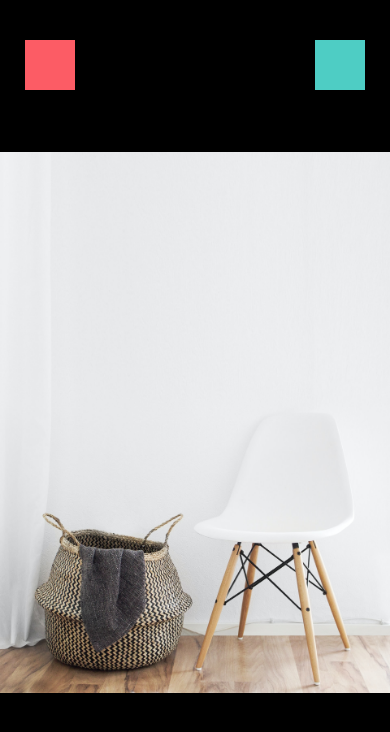
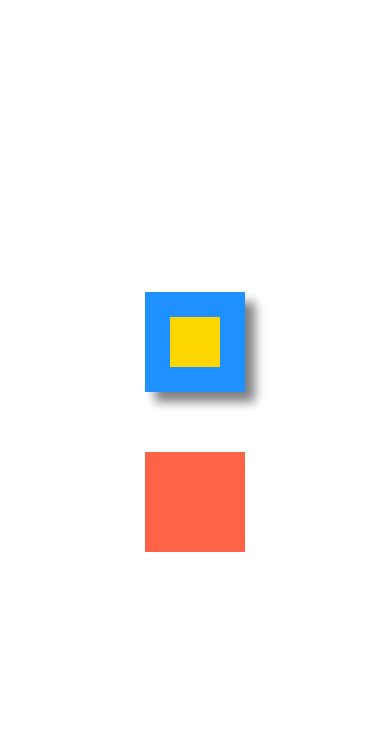
Before and after one commit to ariozone/selling-it, a React Native app: screen / in a window 390 px wide. Shown: the top 732 px of the page. Built offline with nearby package versions, Linux system fonts and the light colour scheme.

Commit message:
Style components created.

```diff
--- a/App.js
+++ b/App.js
@@ -8,8 +8,42 @@ import WelcomeScreen from "./app/screens/WelcomeScreen"
 export default function App() {
   return (
     // <WelcomeScreen>
+    // </WelcomeScreen>
+    // <ViewImageScreen></ViewImageScreen>
 
-    // </WelcomeScreen>
-    <ViewImageScreen></ViewImageScreen>
+    <View style={{
+      flex: 1,
+      justifyContent: 'center',
+      alignItems: 'center'
+    }}>
+      <View style={{
+        backgroundColor: 'dodgerblue',
+        width: 100,
+        height: 100,
+        shadowColor: 'gray',
+        shadowOffset: { width: 10, height: 10 },
+        shadowOpacity: 1,
+        shadowRadius: 10,
+        elevation: 30,
+        justifyContent: 'center',
+        alignItems: 'center',
+        marginBottom: 30
+
+
+      }}>
+        <View style={{
+          backgroundColor: 'gold',
+          width: 50,
+          height: 50
+        }}></View>
+      </View>
+      <View style={{
+        backgroundColor: 'tomato',
+        width: 100,
+        height: 100,
+        marginTop: 30
+      }}></View>
+
+    </View>
   )
 }
--- /dev/null
+++ b/app/config/colors.js
@@ -0,0 +1,4 @@
+export default {
+  primary: '#fc5c65',
+  secondary: '#4ECDC4'
+}
--- a/app/screens/ViewImageScreen.js
+++ b/app/screens/ViewImageScreen.js
@@ -1,5 +1,7 @@
 import React from 'react';
 import { Image, StyleSheet, View } from 'react-native';
+
+import colors from '../config/colors'
 
 function ViewImageScreen(props) {
   return (
@@ -25,7 +27,7 @@ const styles = StyleSheet.create({
   closeIcon: {
     width: 50,
     height: 50,
-    backgroundColor: '#fc5c65',
+    backgroundColor: colors.primary,
     position: 'absolute',
     top: 40,
     left: 25
@@ -33,7 +35,7 @@ const styles = StyleSheet.create({
   deleteIcon: {
     width: 50,
     height: 50,
-    backgroundColor: '#4ECDC4',
+    backgroundColor: colors.secondary,
     position: 'absolute',
     top: 40,
     right: 25
--- a/package.json
+++ b/package.json
@@ -8,9 +8,7 @@
     "eject": "expo eject"
   },
   "dependencies": {
-    "@react-native-community/hooks": "^2.6.0",
     "expo": "^42.0.1",
-    "expo-status-bar": "^1.0.2",
     "react": "~16.9.0",
     "react-dom": "~16.9.0",
     "react-native": "https://github.com/expo/react-native/archive/sdk-37.0.1.tar.gz",
```
Also changed, not shown: 1 other file (tests, documents, lock files or other folders).
